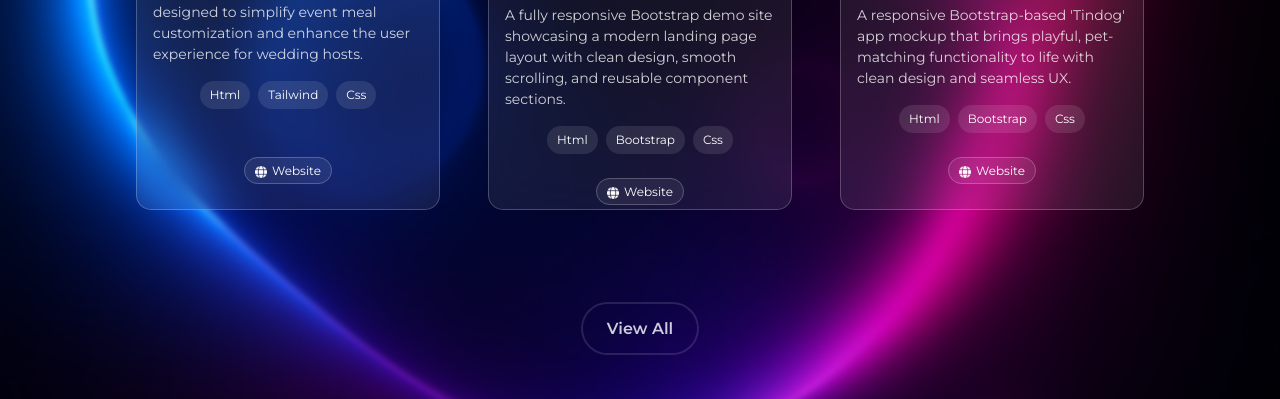
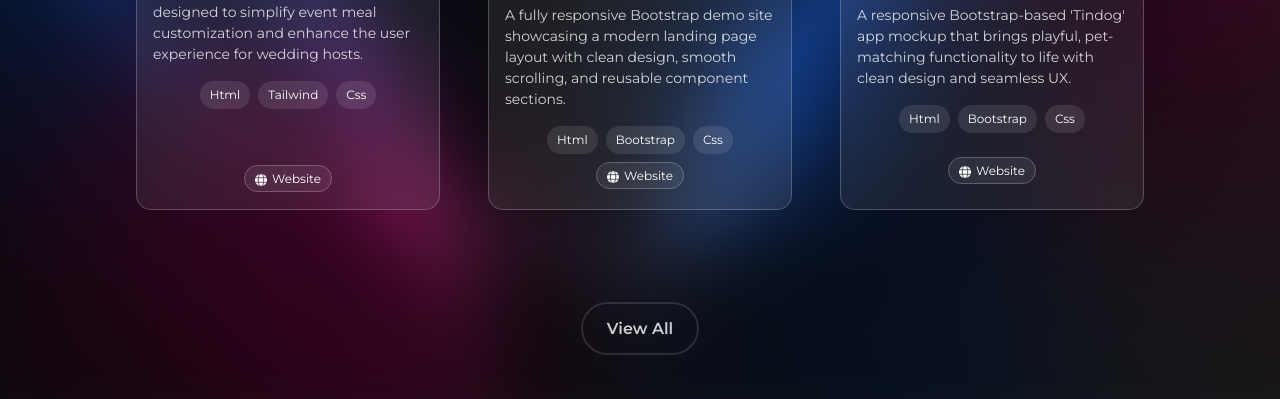
Before and after one commit to NotRealJacK/portfolio, a plain HTML site: page index.html in a window 1280 px wide. Shown: the part 1968-2367 px from the top of the page. Drawn offline with nearby package versions, Linux system fonts and the light colour scheme.

Commit message:
updated sizing

```diff
--- a/index.html
+++ b/index.html
@@ -45,7 +45,7 @@
             <div id="Home" class="container row d-flex justify-content-lg-center align-items-lg-center">
                 <div
                     class="col-lg-5 col-md-6 col-12 profile-container d-flex flex-column justify-content-center align-items-center text-center">
-                    <h1 class="text-white fw-bold">Jithin Abraham</h1>
+                    <h1 class="text-white fw-bold mb-0">Jithin Abraham</h1>
                     <p class="text-white text-end fst-italic fw-normal">Full stack web developer</p>
                     <p>Hi, I'm an enthusiastic and creative front-end web developer with a passion for building responsive and user-friendly websites. I specialize in HTML, CSS, and Bootstrap, and I'm currently expanding my skills in JavaScript and modern frameworks.</p>
                 </div>
@@ -131,7 +131,7 @@
                                     <span class="tags">Tailwind</span>
                                     <span class="tags">Css</span>
                                 </div>
-                                <div class="globe mt-5">
+                                <div class="globe mt-5 pt-2">
                                     <a href="https://cheers-catering.vercel.app/" target="_blank"
                                         class="text-decoration-none">
                                         <img src="./assests/images/tool-icon/globe.png" alt="Website"
@@ -162,7 +162,7 @@
                                     <span class="tags">Bootstrap</span>
                                     <span class="tags">Css</span>
                                 </div>
-                                <div class="globe mt-4">
+                                <div class="globe mt-2">
                                     <a href="https://bootstrap-project-beta-nine.vercel.app/" target="_blank"
                                         class="text-decoration-none">
                                         <img src="./assests/images/tool-icon/globe.png" alt="Website"
--- a/style.css
+++ b/style.css
@@ -9,7 +9,7 @@ html {
 }
 
 body {
-  background: url("./assests/images/bg\ image.png");
+  background: url("./assests/images/background.jpg");
   background-repeat: no-repeat;
   background-size: cover;
   background-attachment: fixed;
```
